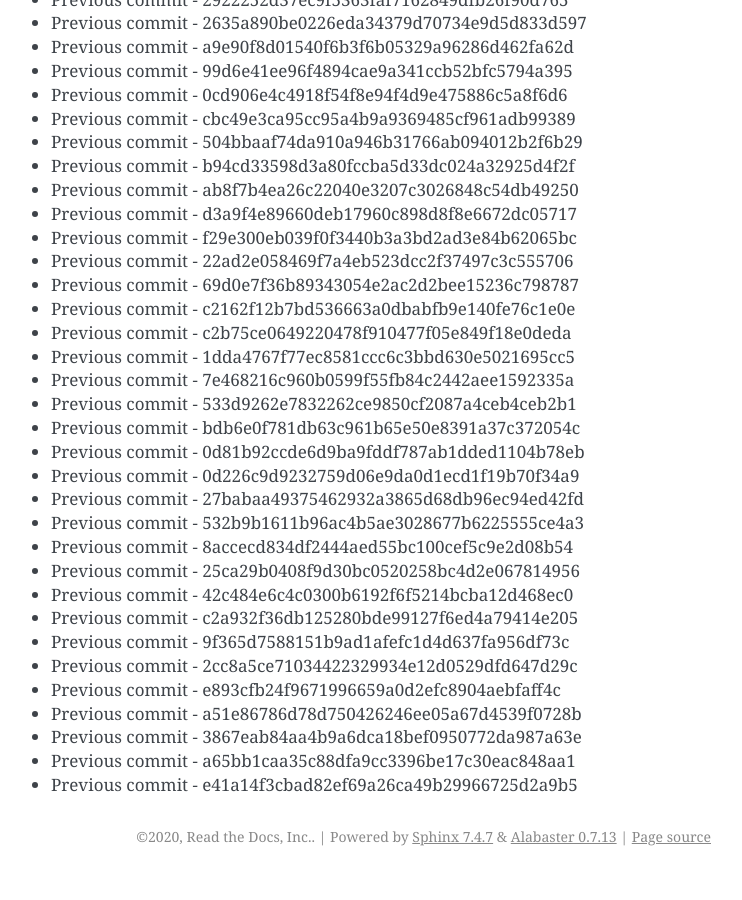
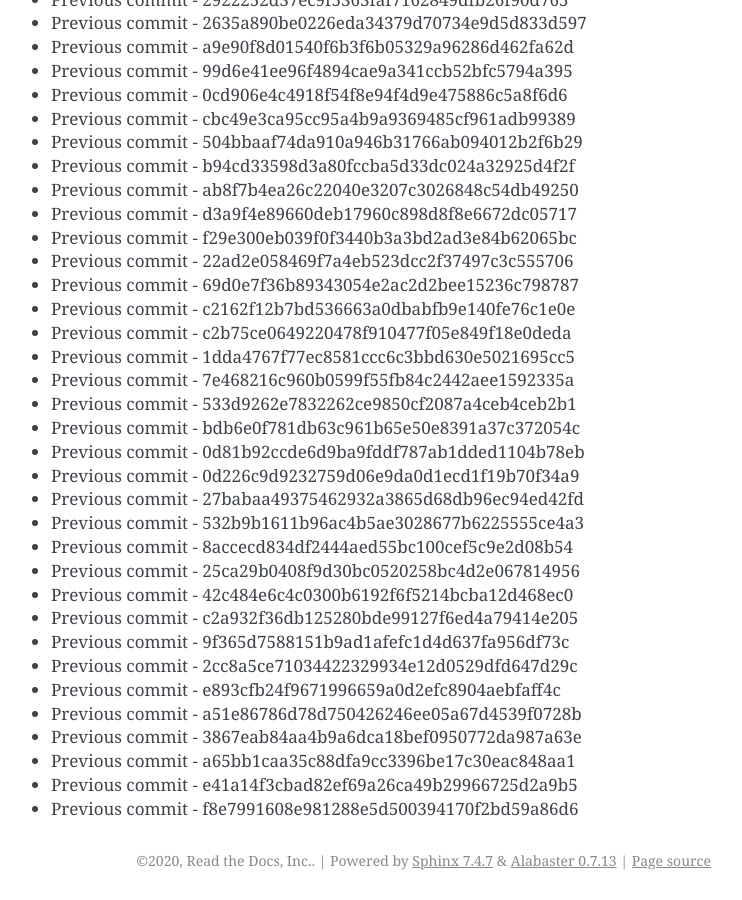
Before and after one commit to readthedocs/rtd-git-stresstest, a Sphinx documentation site: the page built from docs/updates.rst, in a window 1280 px wide and 900 px high, scrolled down 56293 px. Shown: the whole window, without its empty margins (399-1141 px from the left). Built offline with Sphinx 7.4.7, drawn with Linux system fonts in a browser that asks for light colours; before the commit the page ends 57169 px from its top, so only the background shows below that.

Commit message:
Generating commit from previous: f8e7991608e981288e5d500394170f2bd59a86d6

```diff
--- a/docs/updates.rst
+++ b/docs/updates.rst
@@ -2397,3 +2397,4 @@ It can be tested for any performance characteristics.
 * Previous commit - 3867eab84aa4b9a6dca18bef0950772da987a63e
 * Previous commit - a65bb1caa35c88dfa9cc3396be17c30eac848aa1
 * Previous commit - e41a14f3cbad82ef69a26ca49b29966725d2a9b5
+* Previous commit - f8e7991608e981288e5d500394170f2bd59a86d6
```
